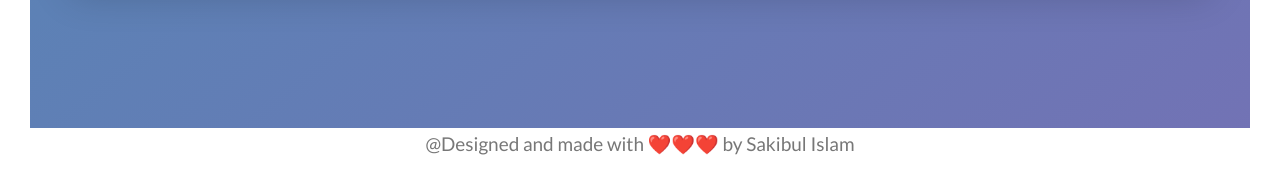
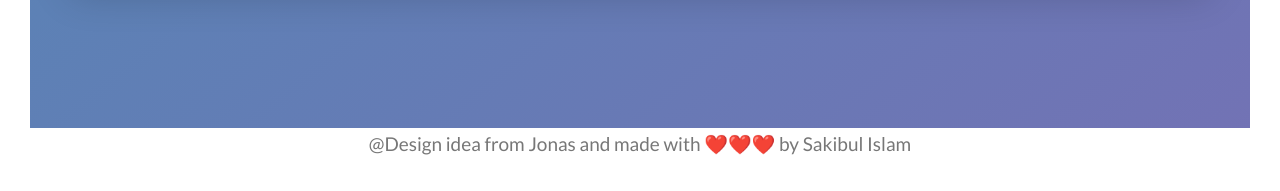
Before and after one commit to Sakib-Dev1/portfolio-design, a plain HTML site: page index.html in a window 1280 px wide. Shown: the part 5483-5674 px from the top of the page. Drawn offline with Linux system fonts and the light colour scheme.

Commit message:
little change

```diff
--- a/index.html
+++ b/index.html
@@ -341,7 +341,7 @@
         <footer class="section__footer">
 
 
-                <p class="footer__text">@Designed and made with ❤️❤️❤️ by Sakibul Islam</p>
+                <p class="footer__text">@Design idea from Jonas and made with ❤️❤️❤️ by Sakibul Islam</p>
 
 
         </footer>
```
